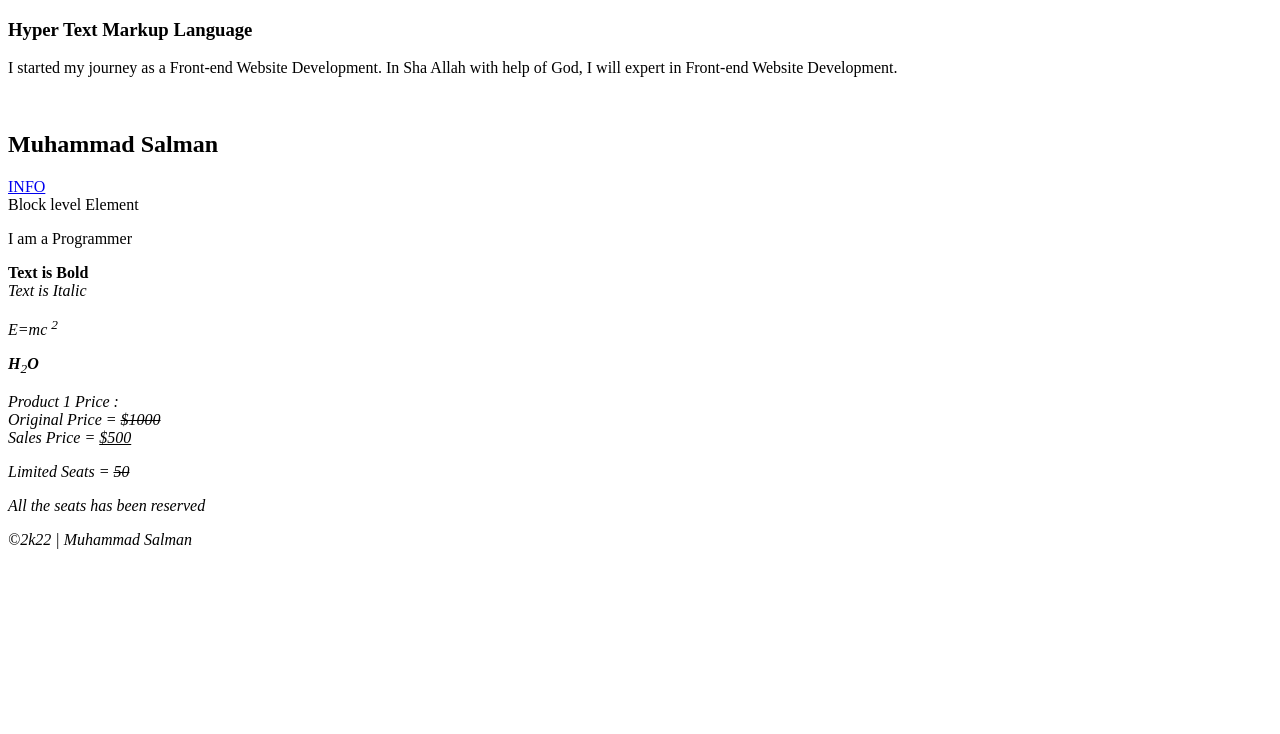
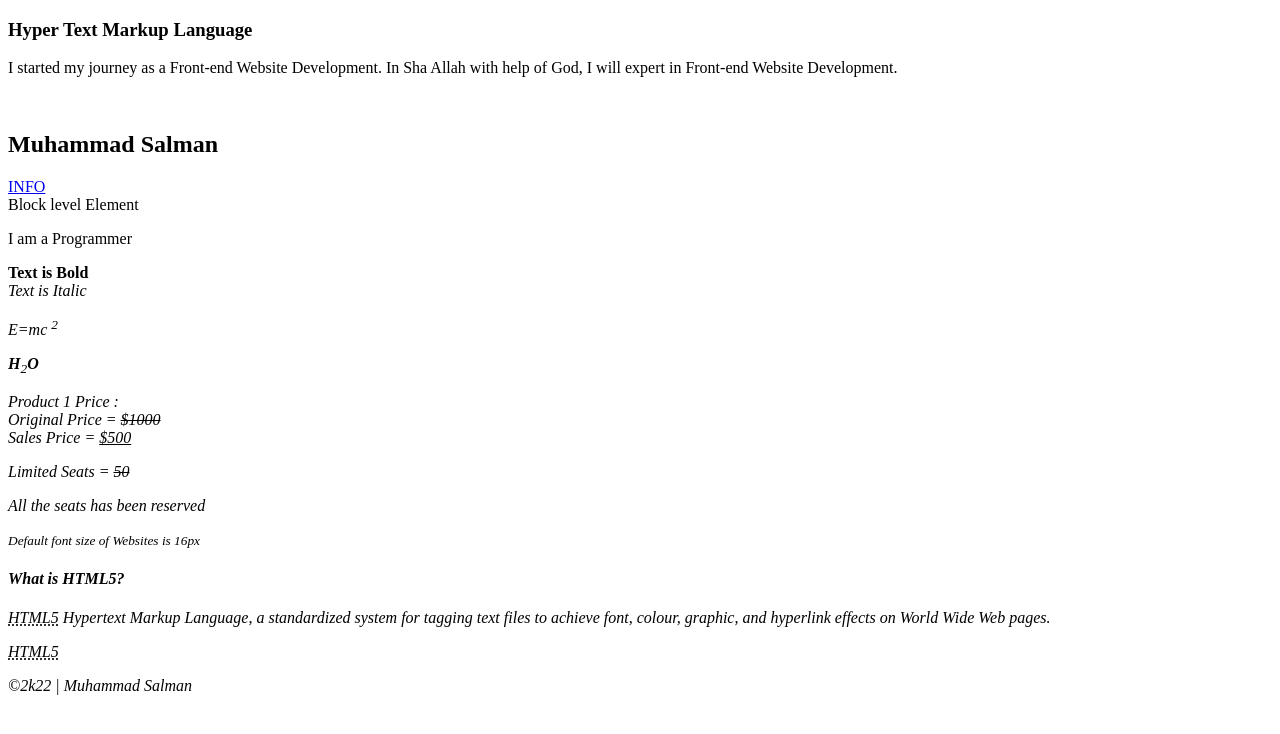
Before and after one commit to m-salman004/Practice-7, a plain HTML site: page index.html in a window 1280 px wide. Drawn offline with Linux system fonts and the light colour scheme.

Commit message:
abbr and dfn Elements

```diff
--- a/index.html
+++ b/index.html
@@ -37,7 +37,18 @@
             </p>
     <p>Limited Seats = <s>50</s></p>
     <p>All the seats has been reserved</p>
-<footer>
+     <small>Default font size of Websites is 16px</small>
+    <h4>What is HTML5?</h4>
+   <p> <dfn><abbr title="Hyper Text Markup Language">HTML5</abbr> </dfn>Hypertext Markup Language, a standardized system for tagging text files to achieve font, colour, graphic, and hyperlink effects on World Wide Web pages. </p>
+    <p> <abbr title="Hyper Text Markup Languae ">HTML5</abbr></p>
+
+
+
+
+
+
+
+    <footer>
         &copy;2k22 | Muhammad Salman
     </footer>
 
```
